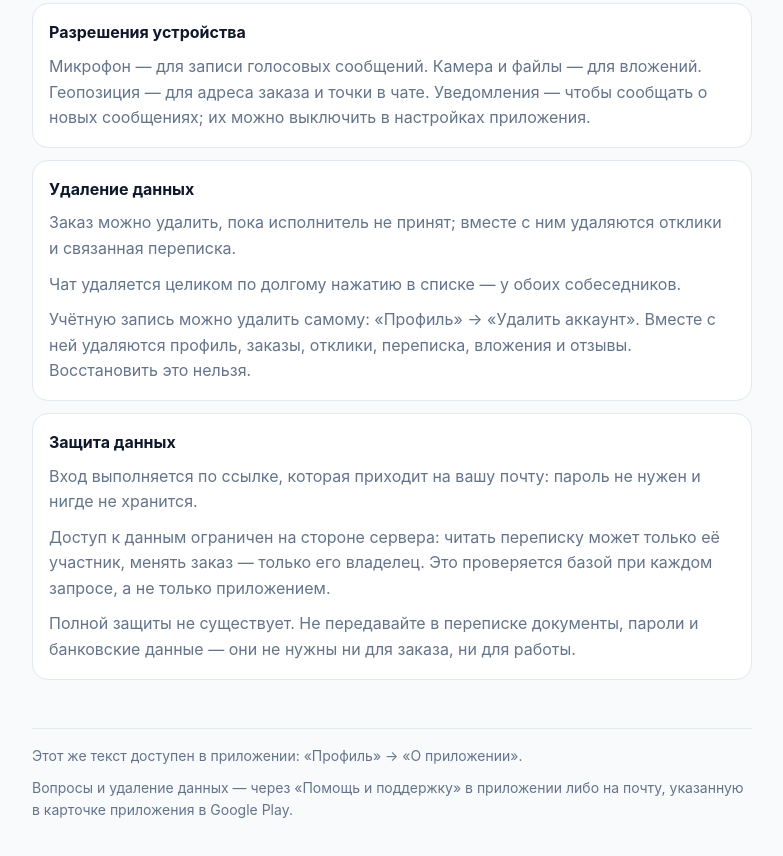
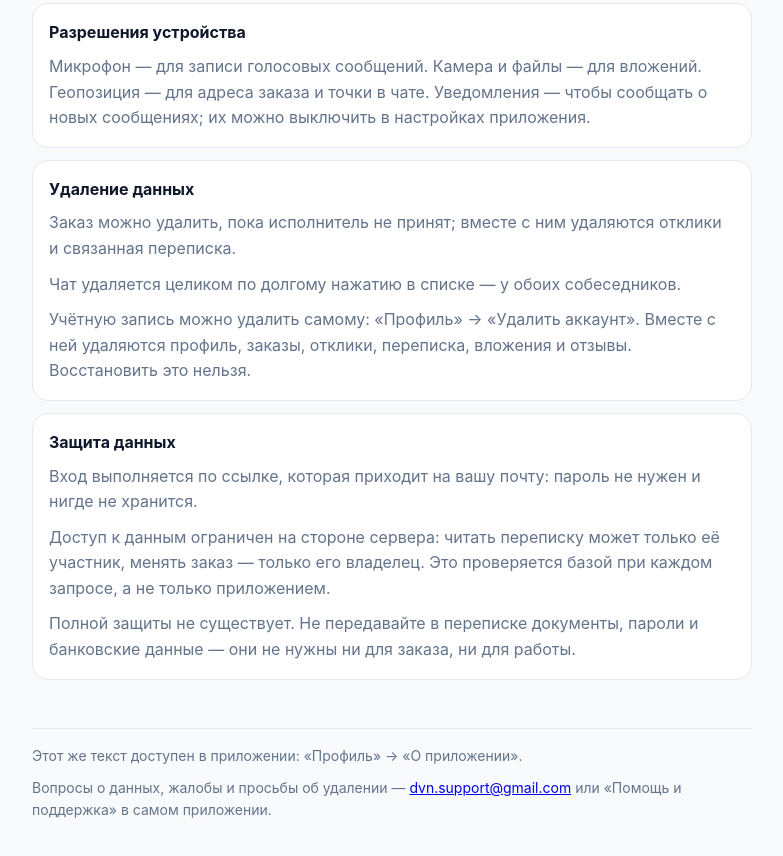
Before and after one commit to dvnsupport/dvn-legal, a plain HTML site: page index.html in a window 1280 px wide. Shown: the part 2655-3511 px from the top of the page, without its empty margins (248-1031 px from the left). Drawn offline with Linux system fonts and the light colour scheme.

Commit message:
Обновление условий и политики

```diff
--- a/index.html
+++ b/index.html
@@ -149,8 +149,9 @@
 
   <footer>
     <p>Этот же текст доступен в приложении: «Профиль» → «О приложении».</p>
-    <p>Вопросы и удаление данных — через «Помощь и поддержку» в приложении
-       либо на почту, указанную в карточке приложения в Google Play.</p>
+    <p>Вопросы о данных, жалобы и просьбы об удалении —
+       <a href="mailto:dvn.support@gmail.com">dvn.support@gmail.com</a>
+       или «Помощь и поддержка» в самом приложении.</p>
   </footer>
 </main>
 </body>
```
